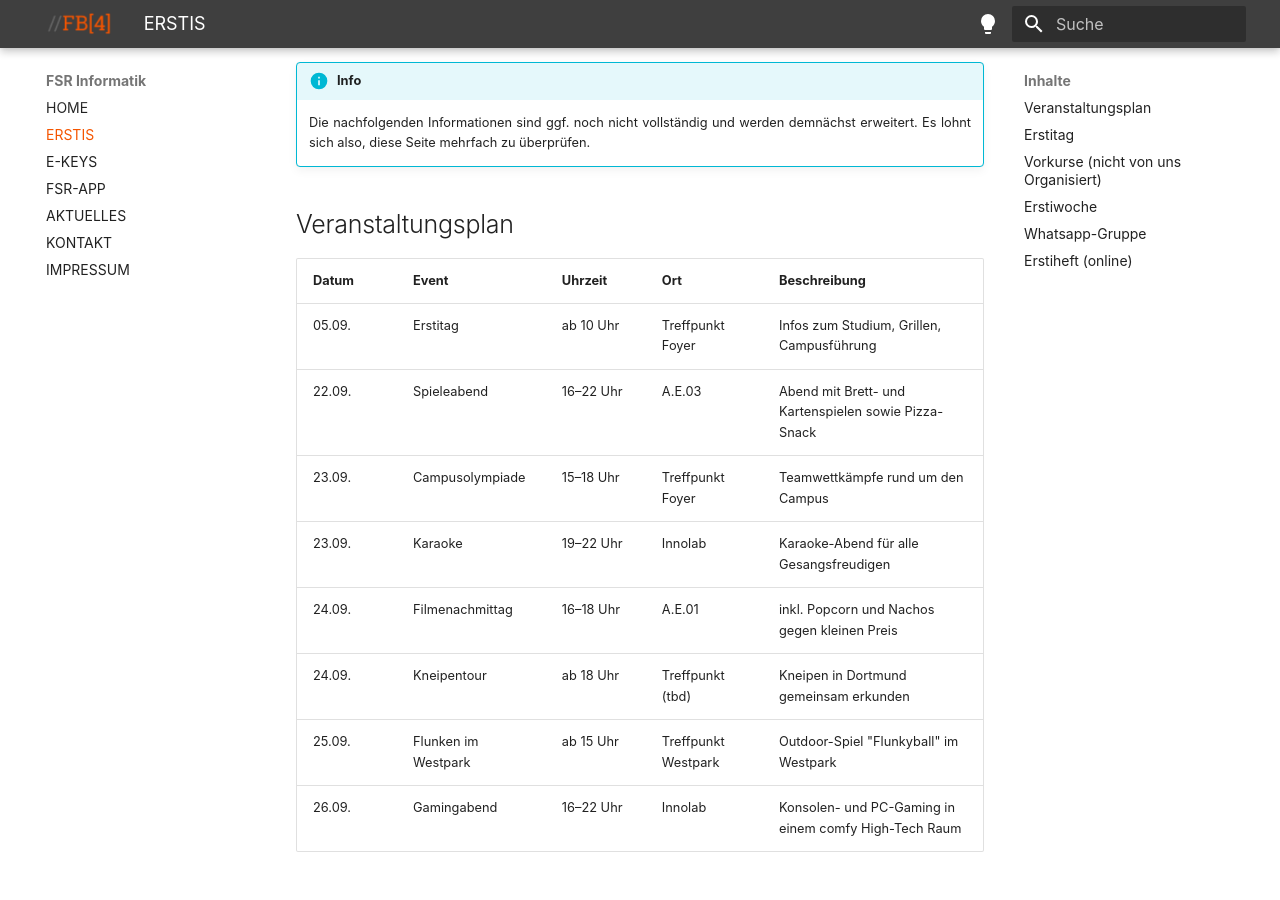
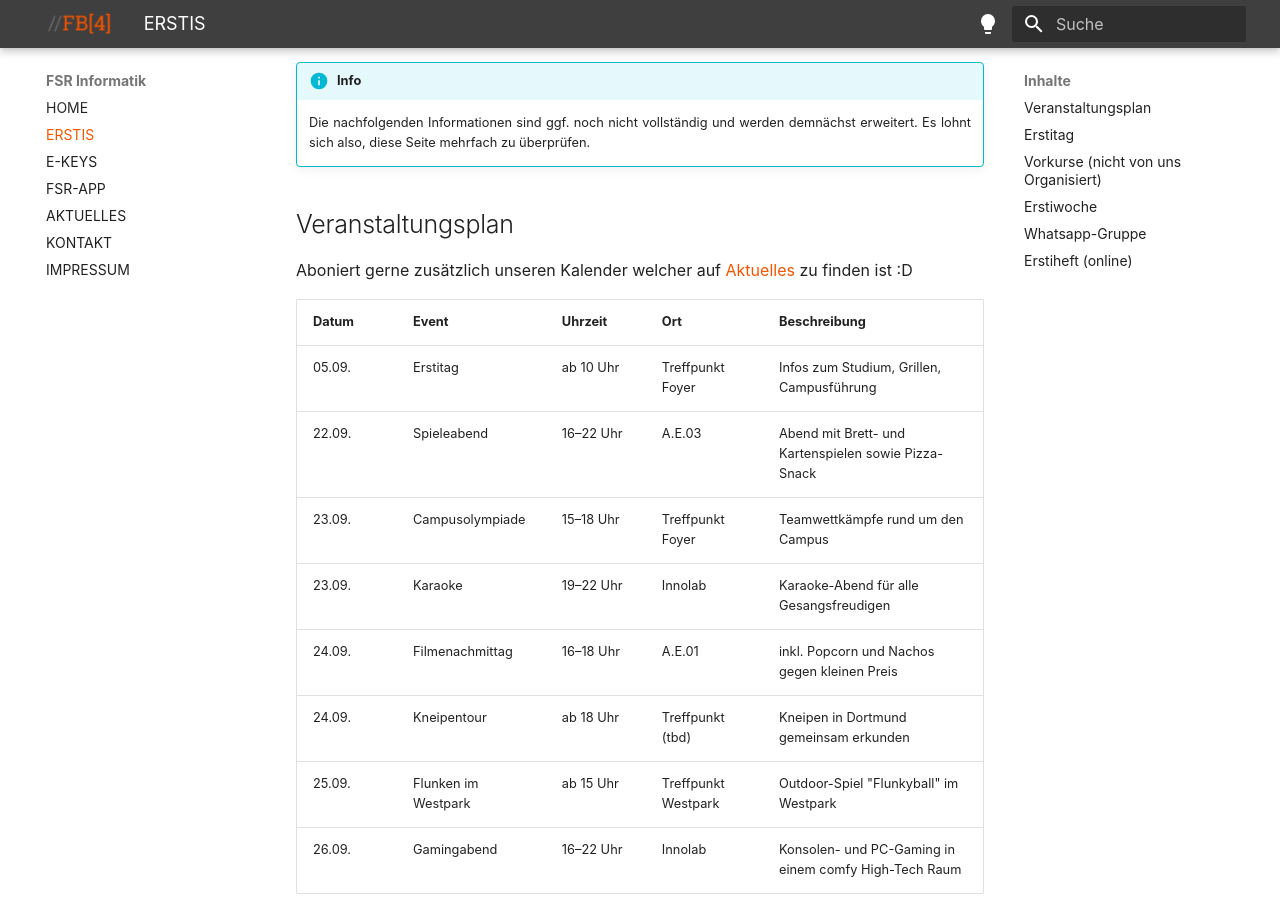
Before and after one commit to Fachschaftsrat-Informatik-FH-Dortmund/fsrfb4.de-mkdocs, an MkDocs documentation site: the page built from docs/erstis.md, in a window 1280 px wide and 900 px high, scrolled down 390 px. Built offline with MkDocs 1.6.1 and Material for MkDocs 9.7.7, drawn with Linux system fonts in a browser that asks for light colours; some web fonts are replaced; plug-ins that fetch from the network failed and are left out.

Commit message:
more infos

```diff
--- a/docs/erstis.md
+++ b/docs/erstis.md
@@ -13,6 +13,7 @@ Kontakt zur Ersti-Orga 2025: [informatik@fasta.fh-dortmund.de](mailto:informatik
     Die nachfolgenden Informationen sind ggf. noch nicht vollständig und werden demnächst erweitert. Es lohnt sich also, diese Seite mehrfach zu überprüfen.
 
 ## Veranstaltungsplan
+Aboniert gerne zusätzlich unseren Kalender welcher auf [Aktuelles](https://fsrfb4.de/aktuelles/) zu finden ist :D
 
 | Datum       | Event              | Uhrzeit       | Ort                  | Beschreibung |
 |-------------|--------------------|---------------|----------------------|--------------|
```
